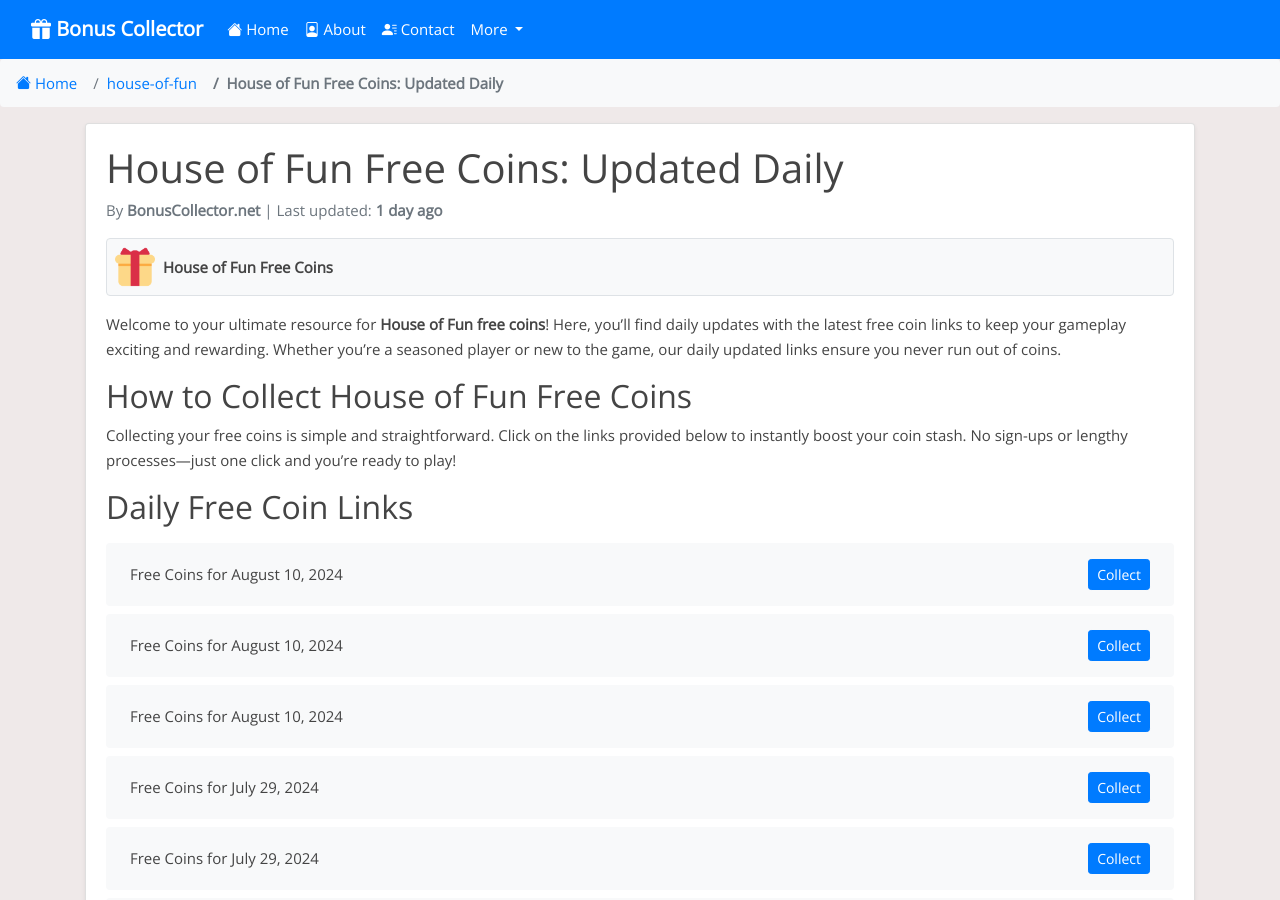
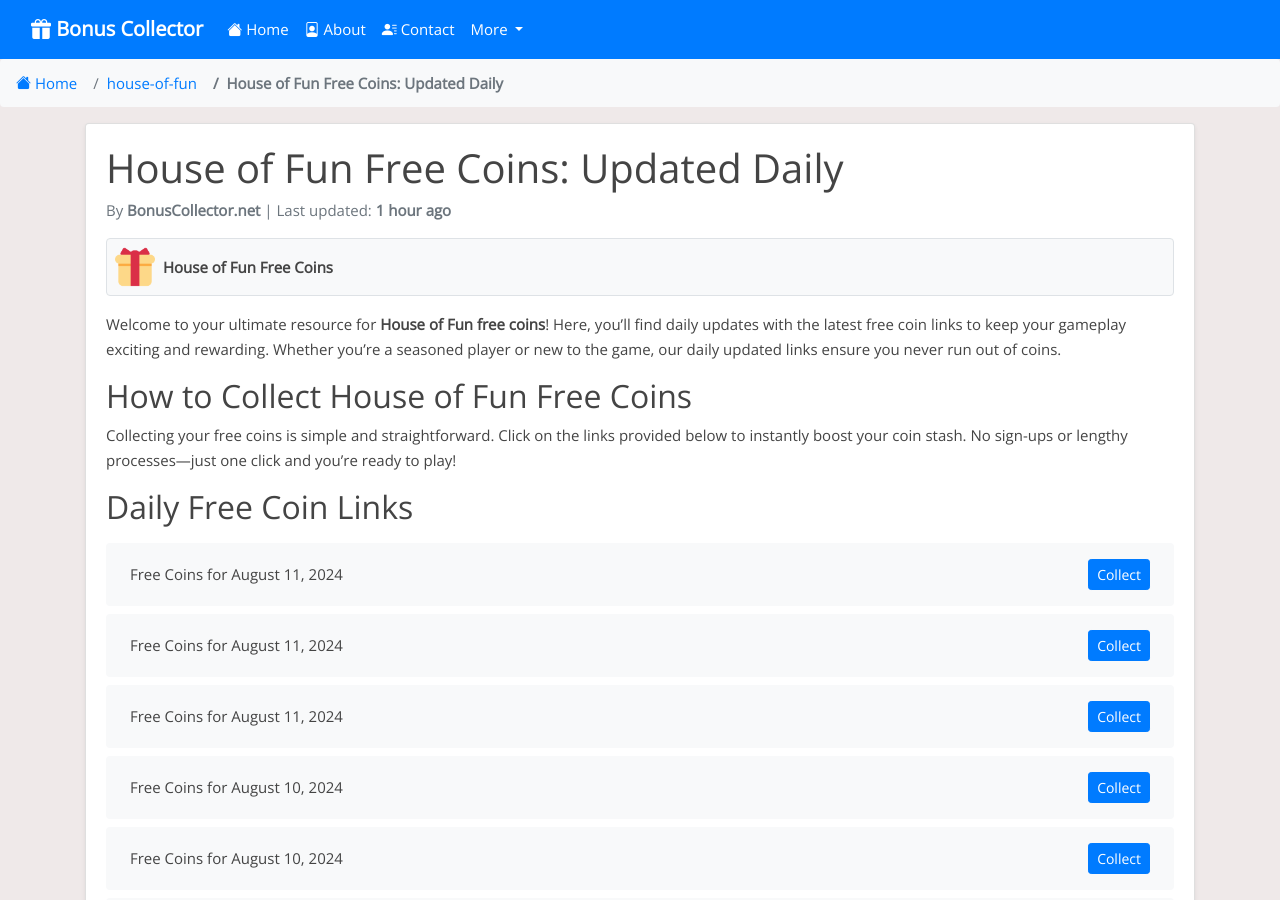
Before and after one commit to Prollad99/bs-net, a Jekyll site: the page built from _posts/2024-06-29-house-of-fun.md, in a window 1280 px wide and 900 px high. Built offline with Jekyll 4.4.1, drawn with Linux system fonts in a browser that asks for light colours; nearby versions of some CDN libraries; comment, search, counter and statistics services are not loaded; some of the changed text lies outside the part shown.

Commit message:
Update house-of-fun reward links and last modified date

```diff
--- a/_data/include_files.yml
+++ b/_data/include_files.yml
@@ -11,7 +11,7 @@
   last_modified: 2024-08-11 04:12:27
 
 house-of-fun.html:
-  last_modified: 2024-08-10 06:08:37
+  last_modified: 2024-08-11 05:09:11
 
 cash-frenzy.html:
   last_modified: 2024-08-11 04:36:12
--- a/_includes/house-of-fun.html
+++ b/_includes/house-of-fun.html
@@ -1,4 +1,16 @@
 <ul class="list-group mt-3 mb-4">
+  <li class="list-group-item d-flex justify-content-between align-items-center">
+    <span>Free Coins for August 11, 2024</span>
+    <a href="https://playtika.onelink.me/hof/w4blbwsu?af_dp=hof%3A%2F%2F&af_force_deeplink=true&c_id=2024M8D11_07&s_id=1060&deeplink=eyJpZCI6IjFlMTFmOTg0LTQzY2ItNDMwMy04NGRlLWZiZTJkOWQyOThhOSIsImFjIjoiaG9mX2dpZnRfY291cG9uIn0=" class="btn btn-primary btn-sm">Collect</a>
+  </li>
+  <li class="list-group-item d-flex justify-content-between align-items-center">
+    <span>Free Coins for August 11, 2024</span>
+    <a href="https://playtika.onelink.me/hof/w4blbwsu?af_dp=hof%3A%2F%2F&af_force_deeplink=true&c_id=2024M8D10_23&s_id=1060&deeplink=eyJpZCI6IjRmMDk0MDBhLWQ4NTAtNDcxNS1hMjFhLTM0Zjk4NWQxODk0ZiIsImFjIjoiaG9mX2dpZnRfY291cG9uIn0=" class="btn btn-primary btn-sm">Collect</a>
+  </li>
+  <li class="list-group-item d-flex justify-content-between align-items-center">
+    <span>Free Coins for August 11, 2024</span>
+    <a href="https://playtika.onelink.me/hof/w4blbwsu?af_dp=hof%3A%2F%2F&af_force_deeplink=true&c_id=2024M8D10_19&s_id=1060&deeplink=eyJpZCI6ImI5MjVlYWY2LTVhMDEtNDZmMy05ZjgzLTBkMmFjZDAxY2VjZSIsImFjIjoiaG9mX2dpZnRfY291cG9uIn0=" class="btn btn-primary btn-sm">Collect</a>
+  </li>
   <li class="list-group-item d-flex justify-content-between align-items-center">
     <span>Free Coins for August 10, 2024</span>
     <a href="https://playtika.onelink.me/hof/w4blbwsu?af_dp=hof%3A%2F%2F&af_force_deeplink=true&c_id=2024M8D9_23&s_id=1060&deeplink=eyJpZCI6Ijk0YmIxZTE1LTQ2NzQtNGMwNC04MTUyLTBlODUzOWI4ZTg2NCIsImFjIjoiaG9mX2dpZnRfY291cG9uIn0=" class="btn btn-primary btn-sm">Collect</a>
@@ -387,16 +399,4 @@
     <span>Free Coins for July 23, 2024</span>
     <a href="https://playtika.onelink.me/hof/w4blbwsu?af_dp=hof%3A%2F%2F&af_force_deeplink=true&c_id=2024M7D22_19&s_id=1060&deeplink=eyJpZCI6ImUxOTYzYjE5LTI2MzgtNGVlYy1iMjdmLTYyNTU1MmI4ZDQ4MSIsImFjIjoiaG9mX2dpZnRfY291cG9uIn0=" class="btn btn-primary btn-sm">Collect</a>
   </li>
-  <li class="list-group-item d-flex justify-content-between align-items-center">
-    <span>Free Coins for July 23, 2024</span>
-    <a href="https://playtika.onelink.me/hof/w4blbwsu?af_dp=hof%3A%2F%2F&af_force_deeplink=true&c_id=2024M7D22_07&s_id=1060&deeplink=eyJpZCI6IjI2Mjc2OTM2LWYzMWItNGI1MS1hYzEzLWYyNjViYmE2YWY2MCIsImFjIjoiaG9mX2dpZnRfY291cG9uIn0=" class="btn btn-primary btn-sm">Collect</a>
-  </li>
-  <li class="list-group-item d-flex justify-content-between align-items-center">
-    <span>Free Coins for July 22, 2024</span>
-    <a href="https://playtika.onelink.me/hof/w4blbwsu?af_force_deeplink=true&deeplink=eyJpZCI6IjE2ZWNmZjc1LWU5ZDktNDI5OS1iZjc1LTIzOTY4YWUxOTlmZCIsImFjIjoiaG9mX2dpZnRfY291cG9uIn0=" class="btn btn-primary btn-sm">Collect</a>
-  </li>
-  <li class="list-group-item d-flex justify-content-between align-items-center">
-    <span>Free Coins for July 22, 2024</span>
-    <a href="https://playtika.onelink.me/hof/w4blbwsu?af_force_deeplink=true&deeplink=eyJpZCI6ImVjZTNjNDc4LTQ1MjMtNDdhZC04MDk5LTE3NTA4Yjg5MTE1ZSIsImFjIjoiaG9mX2dpZnRfY291cG9uIn0=" class="btn btn-primary btn-sm">Collect</a>
-  </li>
 </ul>
```
Also changed, not shown: links-json/house-of-fun.json (+12 -12 lines).
